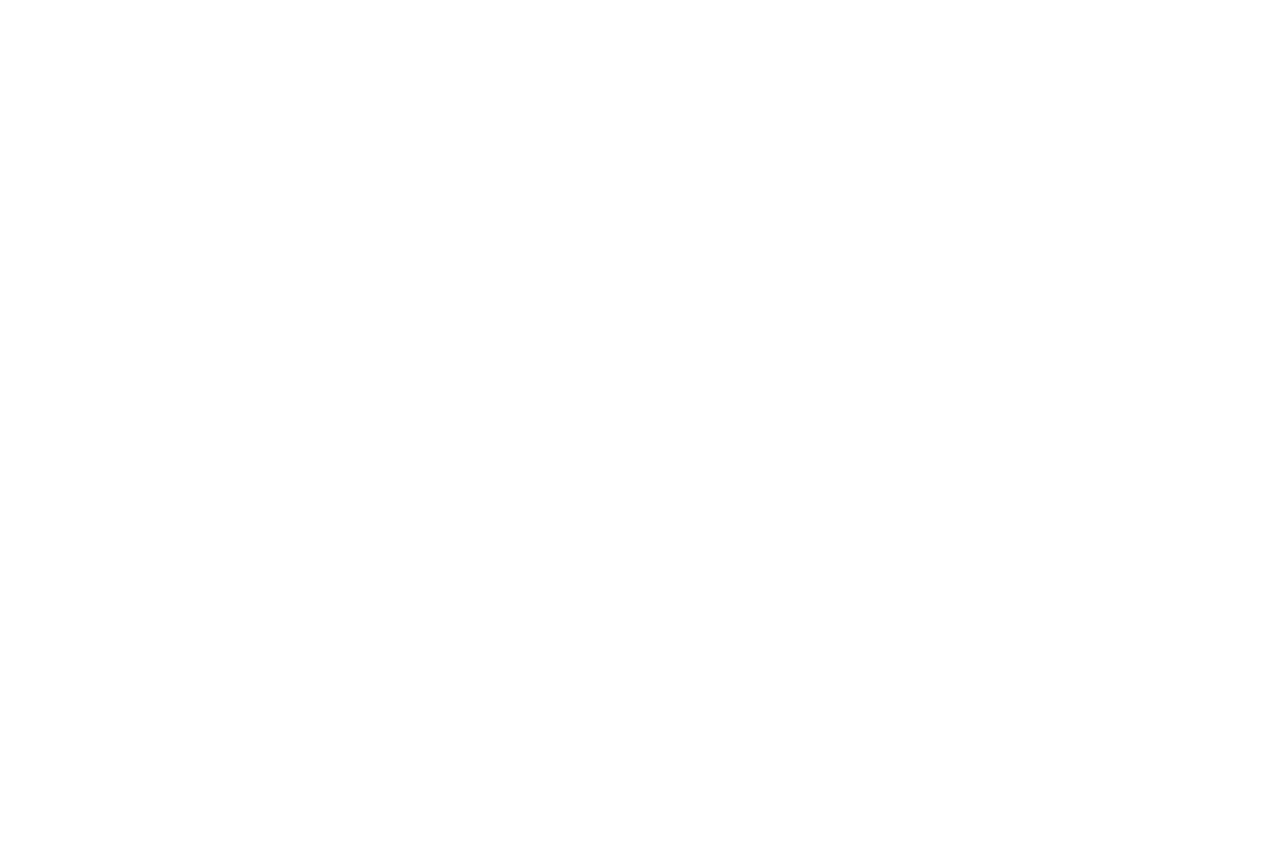
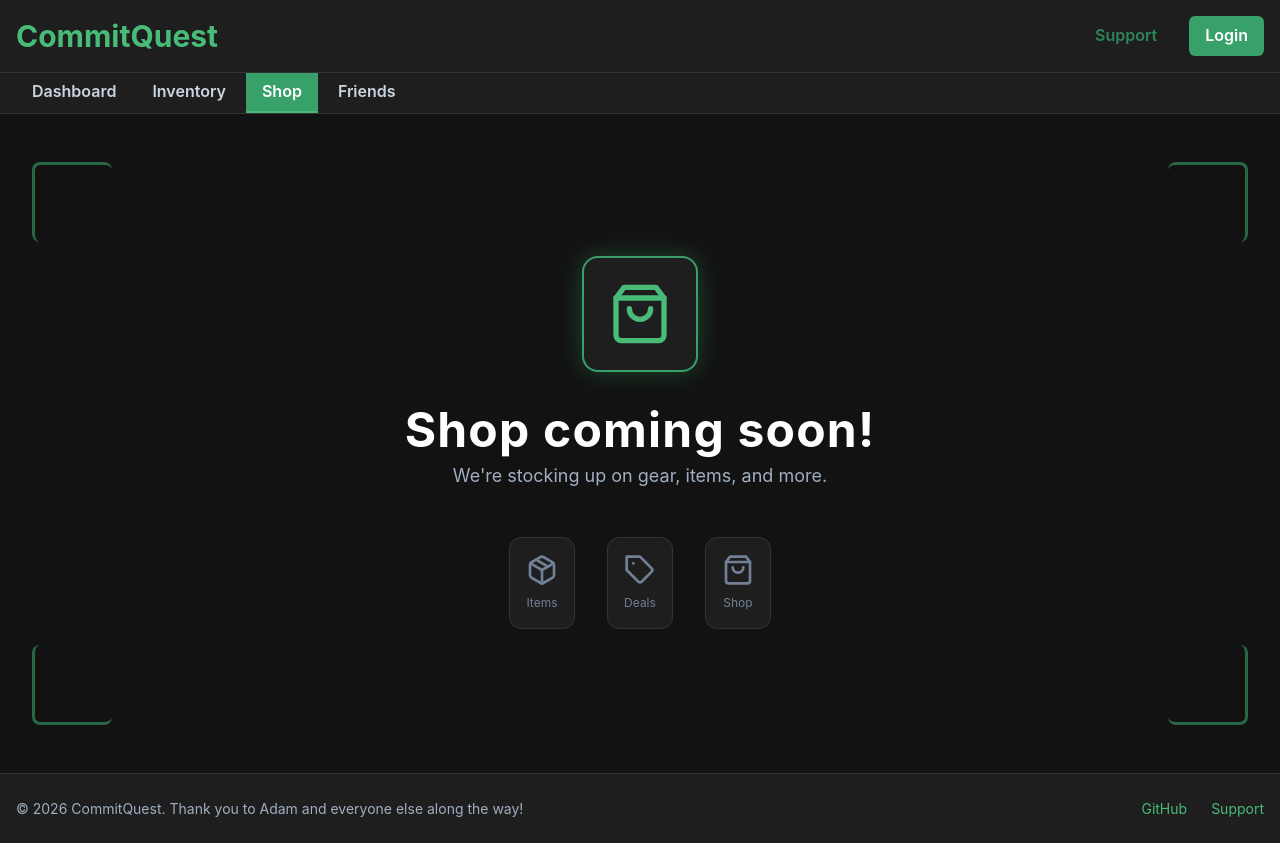
Before and after one commit to CommitQuest/platform, a React (Create React App) app: page /shop in a window 1280 px wide. Before the commit this address had no page. Before the commit the page ends 800 px from the top, so only its background shows below. Built offline with nearby package versions, Linux system fonts and the light colour scheme; no server answers.

Commit message:
shop initial and friends changes

```diff
--- a/src/App.tsx
+++ b/src/App.tsx
@@ -7,6 +7,7 @@
 import Dashboard from './pages/Dashboard';
 import Character from './pages/Character';
 import Friends from './pages/Friends';
+import Shop from './pages/Shop';
 import Login from './pages/Login';
 import AuthCallback from './pages/AuthCallback';
 
@@ -36,6 +37,11 @@
                   <Friends />
                 </Layout>
               } />
+              <Route path="/shop" element={
+                <Layout>
+                  <Shop />
+                </Layout>
+              } />
             </Routes>
           </Box>
         </Router>
--- a/src/components/layout/Footer.tsx
+++ b/src/components/layout/Footer.tsx
@@ -26,7 +26,7 @@
       <Container maxW="container.xl">
         <Flex justify="space-between" align="center" flexWrap="wrap" gap={4}>
           <Text fontSize="sm" color="gray.400">
-            © 2025 CommitQuest. Thank you to Adam and everyone else along the way!
+            © 2026 CommitQuest. Thank you to Adam and everyone else along the way!
           </Text>
 
           <Flex gap={6} fontSize="sm">
--- a/src/pages/Dashboard.tsx
+++ b/src/pages/Dashboard.tsx
@@ -295,12 +295,12 @@
                     <Box w="full" p={3} bg="#2a2a2a" borderRadius="md" border="1px" borderColor="gray.600">
                       <Text fontWeight="bold" color="white">Class</Text>
                       <Text fontSize="sm" color="gray.300">{character.classes?.name || 'Unknown'}</Text>
-                      <Text fontSize="xs" color="gray.400">{character.classes?.description || 'No description available'}</Text>
+                      <Text fontSize="xs" color="gray.400">{character.classes?.description || ''}</Text>
                     </Box>
                     <Box w="full" p={3} bg="#2a2a2a" borderRadius="md" border="1px" borderColor="gray.600">
                       <Text fontWeight="bold" color="white">Species</Text>
                       <Text fontSize="sm" color="gray.300">{character.species?.name || 'Unknown'}</Text>
-                      <Text fontSize="xs" color="gray.400">{character.species?.description || 'No description available'}</Text>
+                      <Text fontSize="xs" color="gray.400">{character.species?.description || ''}</Text>
                     </Box>
                   </VStack>
                 </VStack>
--- a/src/pages/Login.tsx
+++ b/src/pages/Login.tsx
@@ -16,6 +16,10 @@
 } from '@chakra-ui/react';
 import { FaGithub } from 'react-icons/fa';
 import { useSearchParams } from 'react-router-dom';
+import { getBackendUrl } from '../services/api';
+
+const GITHUB_AUTH_URL = 'https://github.com/login/oauth/authorize';
+const DEFAULT_SCOPE = 'read:user user:email';
 
 const ERROR_MESSAGES: Record<string, string> = {
   access_denied: 'You denied access to your GitHub account.',
@@ -36,13 +40,28 @@
   const errorMessage = errorParam ? (ERROR_MESSAGES[errorParam] ?? `Authentication error: ${errorParam}`) : null;
 
   const handleGitHubLogin = () => {
-    // Use local backend when running on localhost (local dev)
-    const backendUrl =
-      typeof window !== 'undefined' && window.location.hostname === 'localhost'
-        ? 'http://localhost:3001'
-        : (process.env.REACT_APP_API_URL || 'https://commit-quest-app-3914e1ae3b5a.herokuapp.com');
-
-    window.location.href = `${backendUrl}/api/auth/web/github`;
+    const clientId = process.env.REACT_APP_GITHUB_CLIENT_ID;
+    // Direct to GitHub OAuth so the user never hits the backend URL (avoids "dangerous site" / stuck on Heroku)
+    if (clientId && clientId.trim()) {
+      const backendUrl = getBackendUrl();
+      const redirectUri = `${backendUrl}/api/auth/web/callback`;
+      const returnUrl = typeof window !== 'undefined' ? `${window.location.origin}/web/auth/callback` : '';
+      const state = btoa(JSON.stringify({ r: returnUrl, n: Math.random().toString(36).slice(2) }));
+      const params = new URLSearchParams({
+        client_id: clientId.trim(),
+        redirect_uri: redirectUri,
+        scope: process.env.REACT_APP_GITHUB_SCOPE?.trim() || DEFAULT_SCOPE,
+        state,
+      });
+      window.location.href = `${GITHUB_AUTH_URL}?${params.toString()}`;
+      return;
+    }
+    // Fallback: backend starts the flow. Tell backend where to send the user after login (so you land on localhost:3000, not Heroku).
+    const returnTo = typeof window !== 'undefined' ? `${window.location.origin}/web/auth/callback` : '';
+    const params = new URLSearchParams();
+    if (returnTo) params.set('return_to', returnTo);
+    const query = params.toString();
+    window.location.href = `${getBackendUrl()}/api/auth/web/github${query ? `?${query}` : ''}`;
   };
 
   return (
--- /dev/null
+++ b/src/pages/Shop.tsx
@@ -0,0 +1,160 @@
+import React from 'react';
+import { keyframes } from '@emotion/react';
+import {
+  Box,
+  VStack,
+  Heading,
+  Text,
+  useColorModeValue,
+  SimpleGrid,
+} from '@chakra-ui/react';
+import { FiShoppingBag, FiPackage, FiTag } from 'react-icons/fi';
+
+// Cast so TS accepts these as JSX components (react-icons types conflict with React 19)
+const ShopIcon = FiShoppingBag as React.ComponentType<{ size?: number }>;
+const PackageIcon = FiPackage as React.ComponentType<{ size?: number }>;
+const TagIcon = FiTag as React.ComponentType<{ size?: number }>;
+
+const float = keyframes`
+  0%, 100% { transform: translateY(0); }
+  50% { transform: translateY(-8px); }
+`;
+
+
+const Shop: React.FC = () => {
+  const cardBg = useColorModeValue('#1e1e1e', '#1e1e1e');
+  const borderColor = useColorModeValue('#333333', '#333333');
+
+  return (
+    <Box position="relative" minH="60vh" py={12}>
+      {/* Decorative corner accents */}
+      <Box
+        position="absolute"
+        top={4}
+        left={4}
+        w="80px"
+        h="80px"
+        borderTop="3px solid"
+        borderLeft="3px solid"
+        borderColor="green.500"
+        borderRadius="lg"
+        opacity={0.6}
+      />
+      <Box
+        position="absolute"
+        top={4}
+        right={4}
+        w="80px"
+        h="80px"
+        borderTop="3px solid"
+        borderRight="3px solid"
+        borderColor="green.500"
+        borderRadius="lg"
+        opacity={0.6}
+      />
+      <Box
+        position="absolute"
+        bottom={4}
+        left={4}
+        w="80px"
+        h="80px"
+        borderBottom="3px solid"
+        borderLeft="3px solid"
+        borderColor="green.500"
+        borderRadius="lg"
+        opacity={0.6}
+      />
+      <Box
+        position="absolute"
+        bottom={4}
+        right={4}
+        w="80px"
+        h="80px"
+        borderBottom="3px solid"
+        borderRight="3px solid"
+        borderColor="green.500"
+        borderRadius="lg"
+        opacity={0.6}
+      />
+
+      <VStack spacing={8} py={16}>
+        {/* Floating icon */}
+        <Box
+          animation={`${float} 3s ease-in-out infinite`}
+          p={6}
+          bg={cardBg}
+          borderRadius="2xl"
+          border="2px solid"
+          borderColor="green.500"
+          boxShadow="0 0 24px rgba(72, 187, 120, 0.3)"
+          display="flex"
+          alignItems="center"
+          justifyContent="center"
+          color="green.400"
+        >
+          <ShopIcon size={64} />
+        </Box>
+
+        <VStack spacing={2}>
+          <Heading size="2xl" color="white" letterSpacing="wide">
+            Shop coming soon!
+          </Heading>
+          <Text color="gray.400" fontSize="lg">
+            We&apos;re stocking up on gear, items, and more.
+          </Text>
+        </VStack>
+
+        {/* Decorative icon row */}
+        <SimpleGrid columns={3} spacing={8} pt={4}>
+          <Box
+            p={4}
+            bg={cardBg}
+            borderRadius="xl"
+            border="1px solid"
+            borderColor={borderColor}
+            textAlign="center"
+            _hover={{ borderColor: 'green.500', color: 'green.400' }}
+            transition="all 0.2s"
+          >
+            <Box mb={2} color="gray.500" _hover={{ color: 'green.400' }}>
+              <PackageIcon size={32} />
+            </Box>
+            <Text fontSize="xs" color="gray.500">Items</Text>
+          </Box>
+          <Box
+            p={4}
+            bg={cardBg}
+            borderRadius="xl"
+            border="1px solid"
+            borderColor={borderColor}
+            textAlign="center"
+            _hover={{ borderColor: 'green.500', color: 'green.400' }}
+            transition="all 0.2s"
+          >
+            <Box mb={2} color="gray.500" _hover={{ color: 'green.400' }}>
+              <TagIcon size={32} />
+            </Box>
+            <Text fontSize="xs" color="gray.500">Deals</Text>
+          </Box>
+          <Box
+            p={4}
+            bg={cardBg}
+            borderRadius="xl"
+            border="1px solid"
+            borderColor={borderColor}
+            textAlign="center"
+            _hover={{ borderColor: 'green.500', color: 'green.400' }}
+            transition="all 0.2s"
+          >
+            <Box mb={2} color="gray.500" _hover={{ color: 'green.400' }}>
+              <ShopIcon size={32} />
+            </Box>
+            <Text fontSize="xs" color="gray.500">Shop</Text>
+          </Box>
+        </SimpleGrid>
+      </VStack>
+    </Box>
+  );
+};
+
+export default Shop;
--- a/src/services/api.ts
+++ b/src/services/api.ts
@@ -1,10 +1,29 @@
 // API service for communicating with the backend
 
 // Use local backend when running on localhost (local dev)
-const API_BASE_URL =
-  typeof window !== 'undefined' && window.location.hostname === 'localhost'
-    ? 'http://localhost:3001'
-    : (process.env.REACT_APP_API_URL || 'https://commit-quest-app-3914e1ae3b5a.herokuapp.com');
+// Normalize: no trailing slash, no surrounding quotes (from .env)
+function normalizeBaseUrl(url: string | undefined): string {
+  if (!url || typeof url !== 'string') return '';
+  const trimmed = url.trim().replace(/^['"]|['"]$/g, '').replace(/\/+$/, '');
+  return trimmed;
+}
+
+const DEFAULT_API_URL = 'https://commit-quest-app-3914e1ae3b5a.herokuapp.com';
+
+// Use REACT_APP_API_URL when set (so localhost can point at Heroku); else localhost → local backend
+function getApiBaseUrl(): string {
+  const fromEnv = normalizeBaseUrl(process.env.REACT_APP_API_URL);
+  if (fromEnv) return fromEnv;
+  if (typeof window !== 'undefined' && window.location.hostname === 'localhost') {
+    return 'http://localhost:3001';
+  }
+  return DEFAULT_API_URL;
+}
+
+const API_BASE_URL = getApiBaseUrl();
+
+/** Base URL of the backend (for auth redirects, etc.). Respects REACT_APP_API_URL. */
+export const getBackendUrl = (): string => getApiBaseUrl();
 
 // Get auth token from localStorage
 const getAuthToken = (): string | null => {
@@ -36,7 +55,8 @@
   };
 
   try {
-    const response = await fetch(`${API_BASE_URL}${endpoint}`, config);
+    const url = endpoint.startsWith('/') ? `${API_BASE_URL}${endpoint}` : `${API_BASE_URL}/${endpoint}`;
+    const response = await fetch(url, config);
 
     if (!response.ok) {
       if (response.status === 401) {
--- a/src/types/index.ts
+++ b/src/types/index.ts
@@ -66,7 +66,9 @@
   rank: number;
   user_id: number;
   github_username: string;
-  avatar_url?: string;
+  avatar_url?: string; // GitHub avatar (fallback if no character)
+  character_name?: string;
+  character_avatar_url?: string; // Character image to show in leaderboard
   value: number; // e.g. experience_gained in timeframe
   metric: string;
 }
```
Also changed, not shown: src/pages/Friends.tsx (+87 -11 lines).
